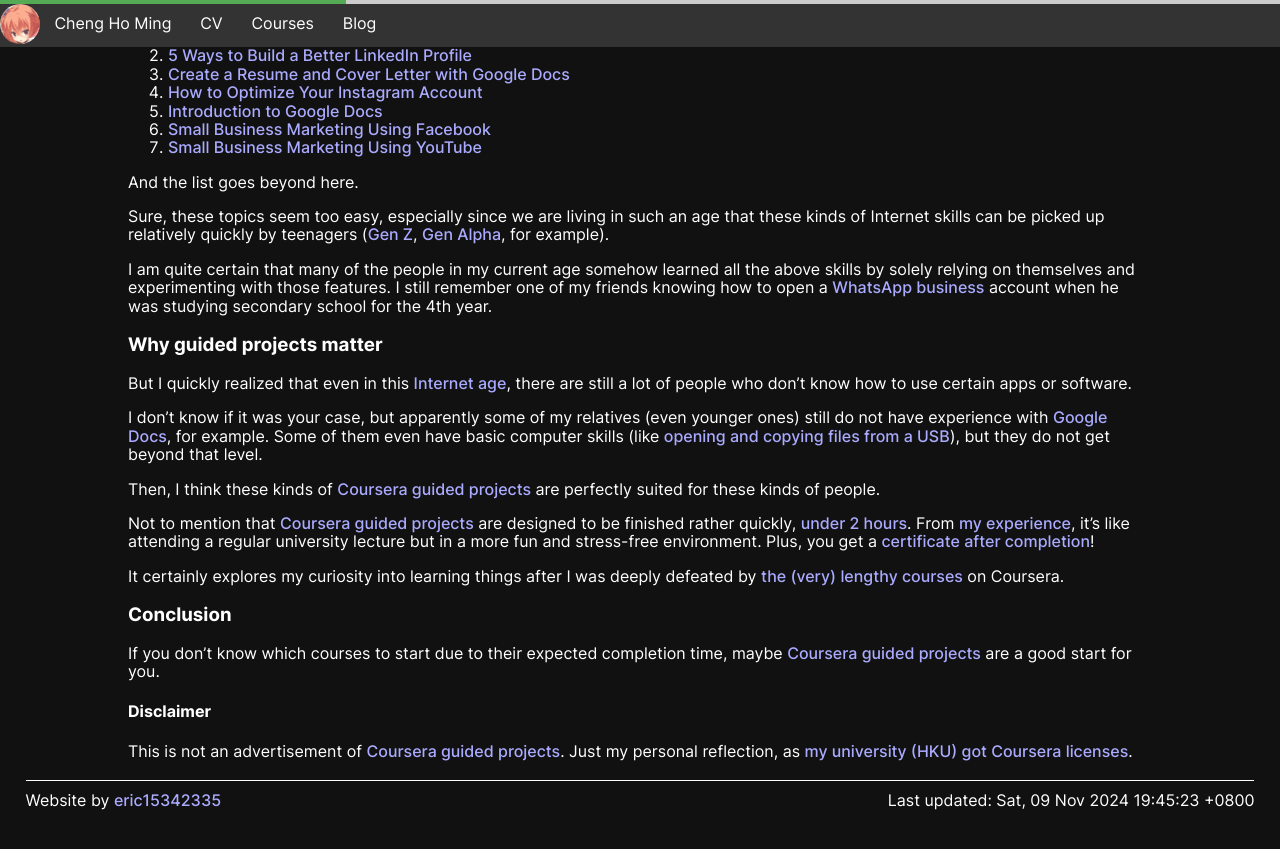
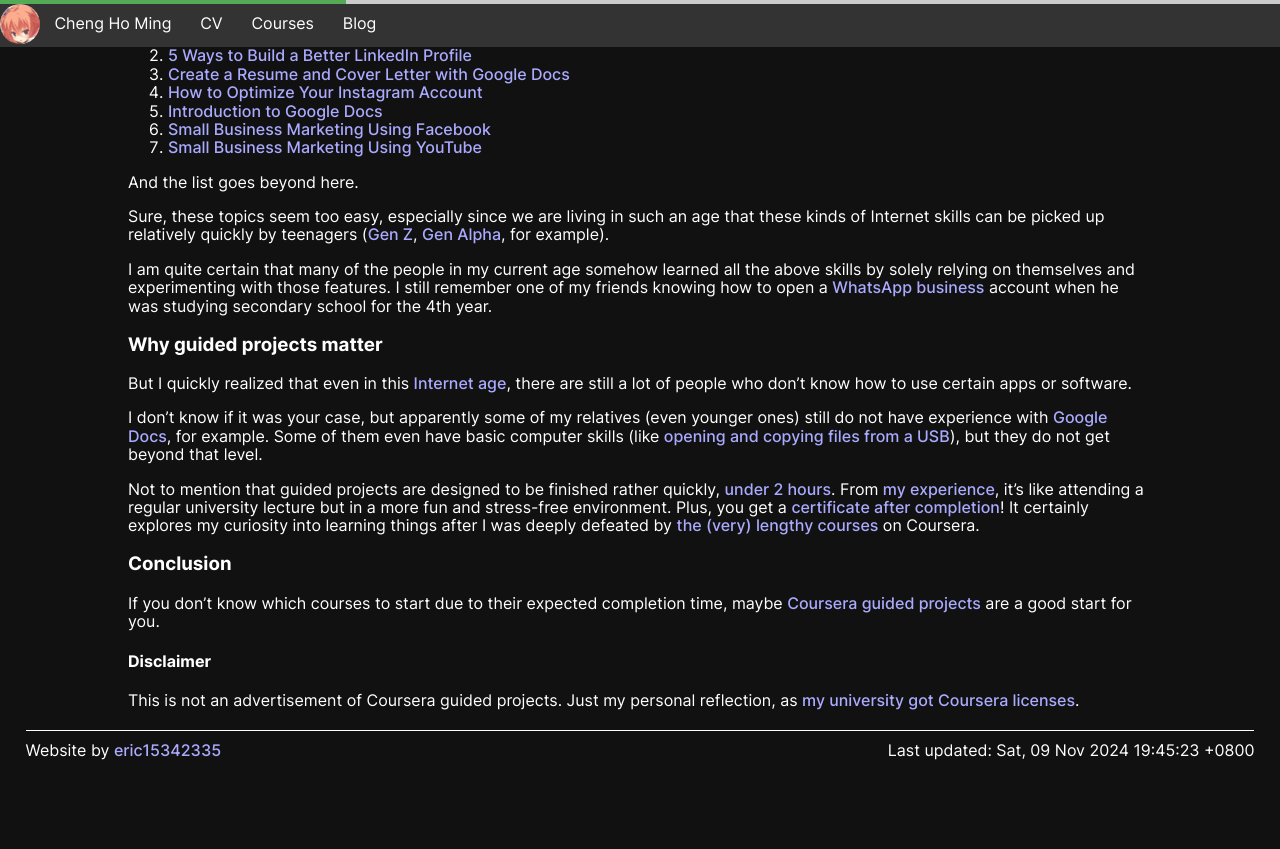
Before and after one commit to eric15342335/eric15342335.github.io, a Jekyll site: the page built from _posts/2024-10-14-easy-guided-projects-on-coursera.md, in a window 1280 px wide and 900 px high, scrolled down 140 px. Shown: the top 849 px of the window. Built offline with Jekyll 4.4.1, drawn with Linux system fonts in a browser that asks for light colours.

Commit message:
Update and cleanup blog posts formatting layout

```diff
--- a/_posts/2024-10-14-easy-guided-projects-on-coursera.md
+++ b/_posts/2024-10-14-easy-guided-projects-on-coursera.md
@@ -27,11 +27,7 @@
 
 I don't know if it was your case, but apparently some of my relatives (even younger ones) still do not have experience with [Google Docs][google-docs], for example. Some of them even have basic computer skills (like [opening and copying files from a USB][open-files-from-usb-and-copy]), but they do not get beyond that level.
 
-Then, I think these kinds of [Coursera guided projects][coursera-guided-projects] are perfectly suited for these kinds of people.
-
-Not to mention that [Coursera guided projects][coursera-guided-projects] are designed to be finished rather quickly, [under 2 hours][coursera-guided-projects-2hr-googleSearch]. From [my experience][my-linkedin-license&certs], it's like attending a regular university lecture but in a more fun and stress-free environment. Plus, you get a [certificate after completion][intro-google-docs-cert]!
-
-It certainly explores my curiosity into learning things after I was deeply defeated by [the (very) lengthy courses][intro-to-machine-learning] on Coursera.
+Not to mention that guided projects are designed to be finished rather quickly, [under 2 hours][coursera-guided-projects-2hr-googleSearch]. From [my experience][my-linkedin-license&certs], it's like attending a regular university lecture but in a more fun and stress-free environment. Plus, you get a [certificate after completion][intro-google-docs-cert]! It certainly explores my curiosity into learning things after I was deeply defeated by [the (very) lengthy courses][intro-to-machine-learning] on Coursera.
 
 ### Conclusion
 
@@ -39,7 +35,7 @@
 
 #### Disclaimer
 
-This is not an advertisement of [Coursera guided projects][coursera-guided-projects]. Just my personal reflection, as [my university (HKU) got Coursera licenses][hku-coursera-license].
+This is not an advertisement of Coursera guided projects. Just my personal reflection, as [my university got Coursera licenses][hku-coursera-license].
 
 [coursera-guided-projects]: https://www.coursera.org/collections/popular-free-guided-projects
 [coursera-platform]: https://coursera.org
```
Also changed, not shown: _posts/2024-10-18-Asking-LLM-about-visual-novels.md (+20 -34 lines).
